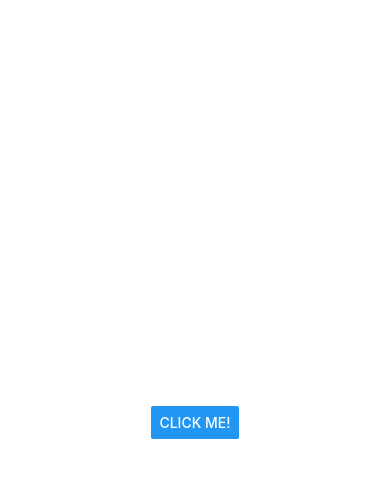
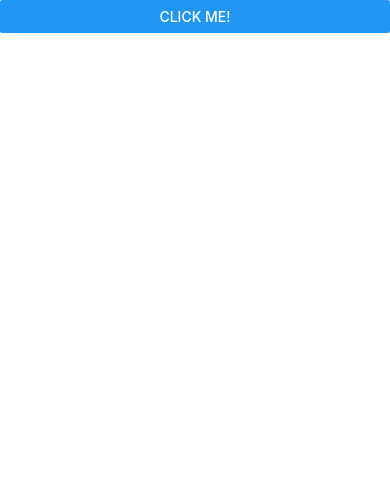
Before and after one commit to ihab-sensei/DoneWithIt_ReactNative, a React Native app: screen / in a window 390 px wide. Shown: the top 478 px of the page. Built offline with nearby package versions, Linux system fonts and the light colour scheme.

Commit message:
Platform API

```diff
--- a/App.js
+++ b/App.js
@@ -24,7 +24,7 @@ export default function App() {
             },
             {
               text: "no",
-              onPress: () => console.log("No button was pressed"),
+              onPress: () => console.log(StatusBar.currentHeight),
             },
           ]);
         }}
@@ -36,9 +36,7 @@ export default function App() {
 const styles = StyleSheet.create({
   container: {
     flex: 1,
-    alignItems: "center",
-    justifyContent: "center",
     backgroundColor: "#fff",
-    paddingTop: Platform.OS === "android" ? StatusBar.currentHeigt : 0,
+    paddingTop: Platform.OS === "android" ? StatusBar.currentHeight : 0,
   },
 });
```
